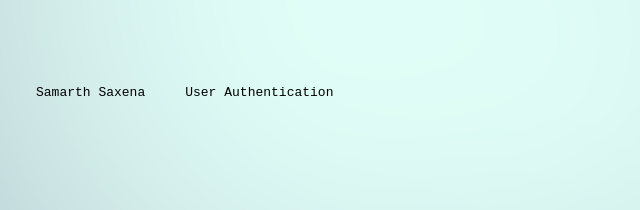
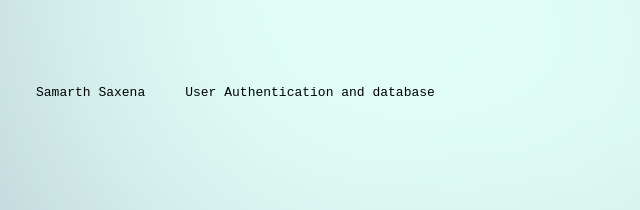
Before and after one commit to bluebox10/JASA, a website: page about.html in a window 1280 px wide. Shown: the part 480-690 px from the top of the page, 132-772 px from the left. Drawn offline with Linux system fonts and the light colour scheme.

Commit message:
change in about page
final front end

```diff
--- a/about.html
+++ b/about.html
@@ -52,7 +52,7 @@
     <div class="wrapper 3">
         <img src="sam.jpeg" alt="">
         <div class="text">Samarth Saxena</div>
-        <div class="work">User Authentication</div>
+        <div class="work">User Authentication and database</div>
     </div>
     <div class="wrapper 4">
         <img src="Amri.jpeg" alt="">
```
